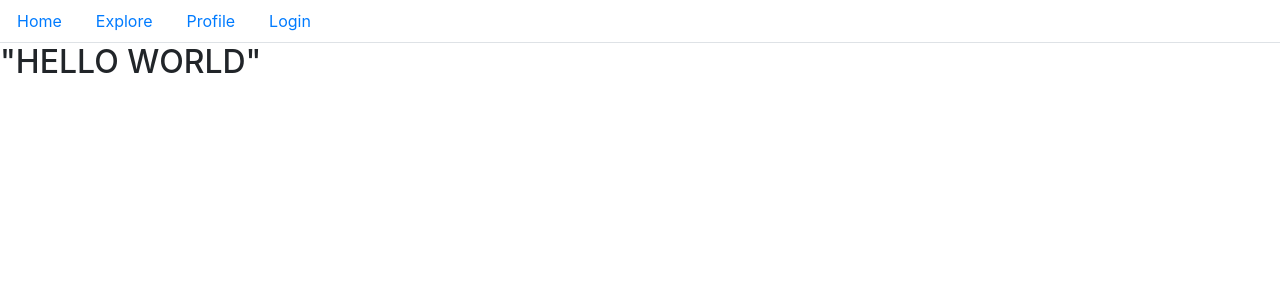
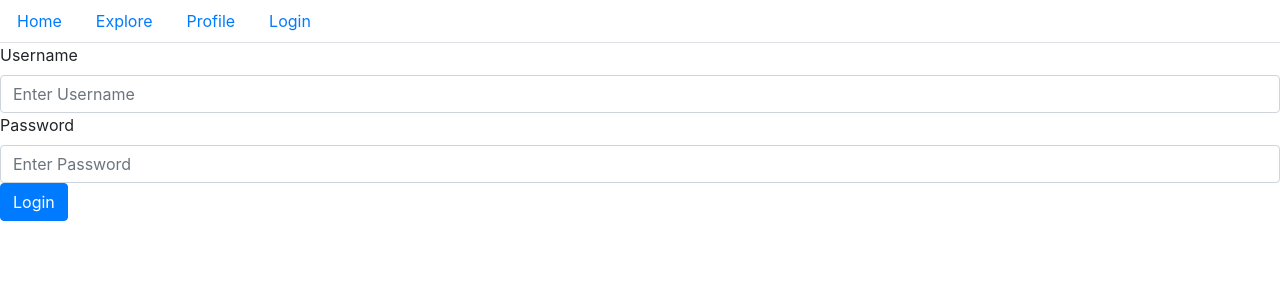
Before and after one commit to sophieKaelin/COMP3120_IndividualProject, a React (Create React App) app: page /login in a window 1280 px wide. Shown: the top 300 px of the page. Built offline with nearby package versions, Linux system fonts and the light colour scheme.

Commit message:
rearrange routes (default at bottom)

```diff
--- a/src/App.js
+++ b/src/App.js
@@ -22,16 +22,11 @@ function App() {
         setUser(user)
     }
 
+    useEffect
+
     return (
         <Router>
             <Switch>
-                <Route path="/">
-                    {/* TODO: If User is not logged in, should redirect to the login page */}
-                    <NavBar user={user} setUser={FsetUser} />
-                    <PostComposer />
-                    <Feed />{" "}
-                    {/* TODO: Restrict feed just to posts of people in following list*/}
-                </Route>
                 <Route path="/explore">
                     <NavBar user={user} setUser={FsetUser} />
                     {/* TODO: Unrestricted feed, view all posts */}
@@ -47,7 +42,14 @@ function App() {
                 </Route>
                 <Route path="/login">
                     <NavBar user={user} setUser={FsetUser} />
-                    <Login />
+                    <Login user={user} setUser={FsetUser} />
+                </Route>
+                <Route path="/">
+                    {/* TODO: If User is not logged in, should redirect to the login page */}
+                    <NavBar user={user} setUser={FsetUser} />
+                    <PostComposer />
+                    <Feed />
+                    {/* TODO: Restrict feed just to posts of people in following list*/}
                 </Route>
             </Switch>
         </Router>
```
